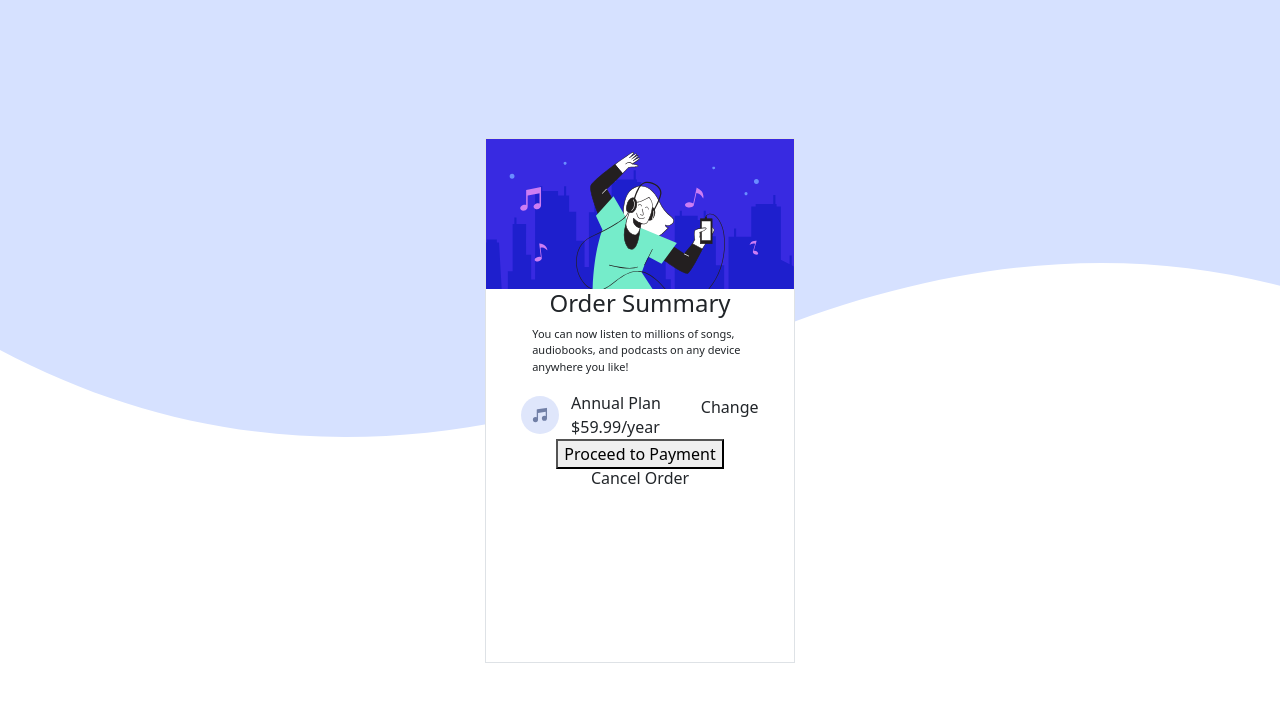
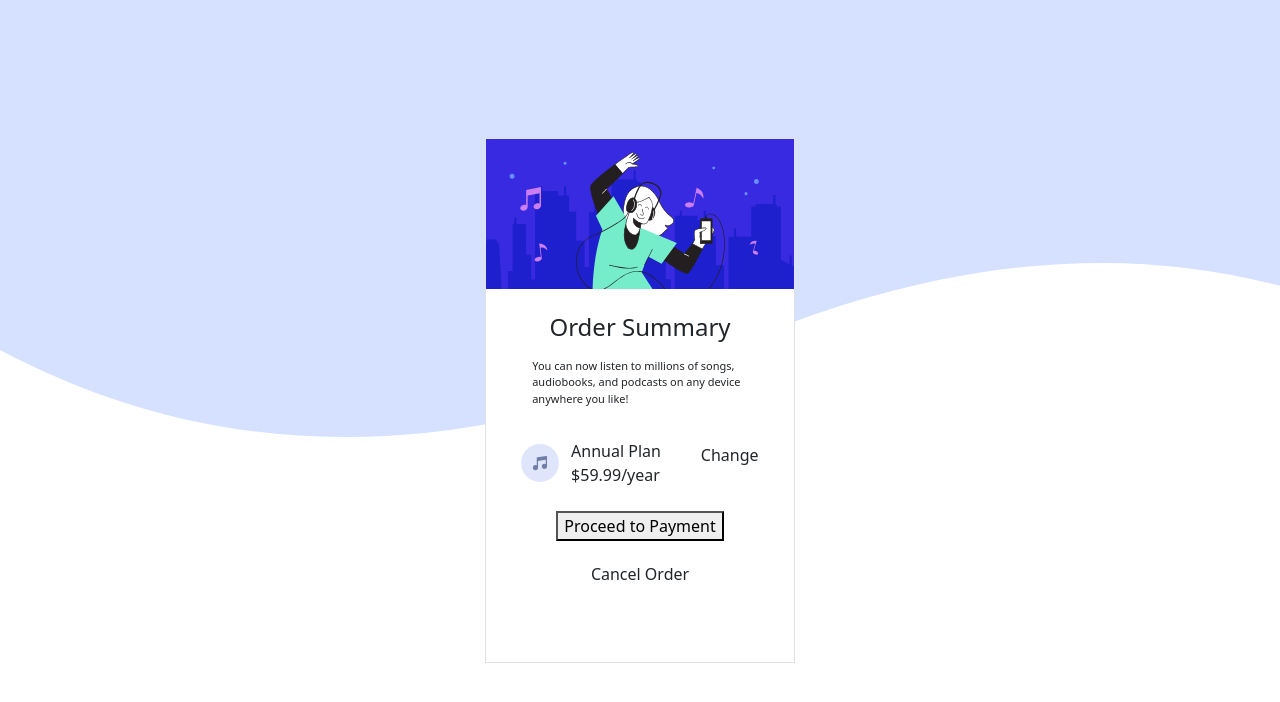
Before and after one commit to AsumVictor/order-summary-card, a plain HTML site: page index.html in a window 1280 px wide. Drawn offline with Linux system fonts and the light colour scheme.

Commit message:
added margins to the

```diff
--- a/index.html
+++ b/index.html
@@ -17,20 +17,20 @@
         <div class="col-12 justify-content-center align-items-center d-flex">
           <div class="orderCard border bg-white d-flex align-items-center" style="height: 525px;width:310px;">
             <img src="images/illustration-hero.svg" style="width:100% ;" srcset="images/illustration-hero.svg">
-             <article class="ustify-content-center align-items-center d-flex">
+             <article class="ustify-content-center align-items-center d-flex mt-4">
                 <h4>Order Summary</h4>
-                <p style="width: 70%;font-size: 11px;">You can now listen to millions of songs, audiobooks, and podcasts on any
+                <p style="width: 70%;font-size: 11px;" class="mt-2">You can now listen to millions of songs, audiobooks, and podcasts on any
                 device anywhere you like!</p>
              </article>
-              <div class="row1 d-flex align-items-center" style="width:90%;">
+              <div class="row1 d-flex align-items-center mt-3" style="width:90%;">
                  <img src="images/icon-music.svg" style="height:1cm;width:1cm;" alt="images/icon-music.svg" srcset="images/icon-music.svg">
                   <section>
                     Annual Plan <br> $59.99/year
                   </section>
                   <p>Change</p>
               </div>
-              <button>  Proceed to Payment</button>
-              <div class="cancel">
+              <button class="mt-4">  Proceed to Payment</button>
+              <div class="cancel mt-4">
                 <h6>  Cancel Order</h6>
               </div>
         </div>
```
